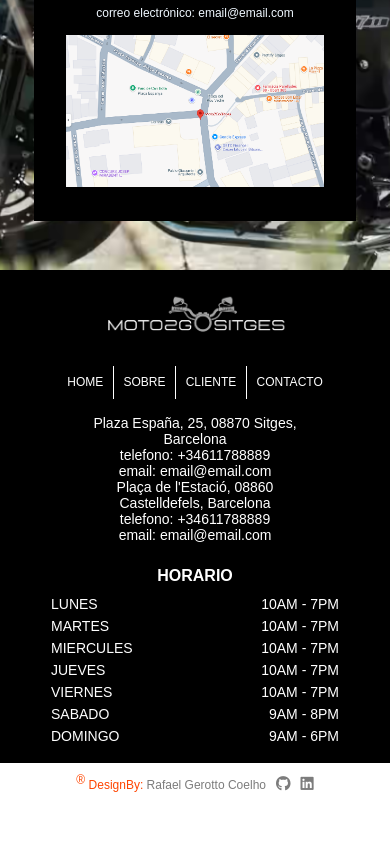
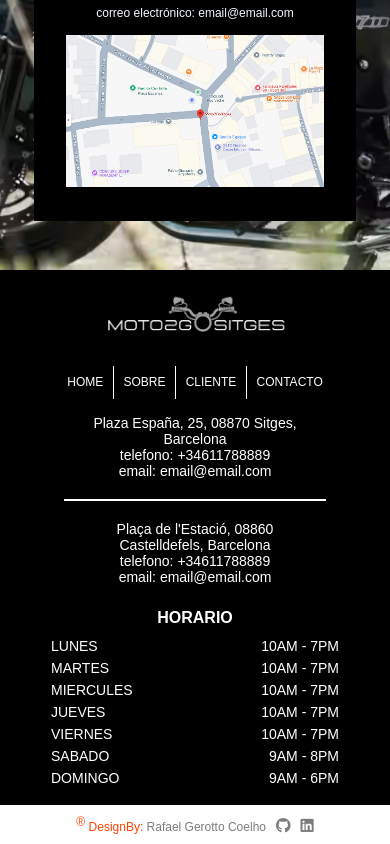
Before and after one commit to Rgerotto/Moto2Go, a React (Vite) app in the folder client/: page /contact in a window 390 px wide. Shown: the part 504-1348 px from the top of the page. Before the commit the page ends 1306 px from the top, so only its background shows below. Built offline with nearby package versions, Linux system fonts and the light colour scheme.

Commit message:
upload Footer mobile

```diff
--- a/client/src/components/Footer.css
+++ b/client/src/components/Footer.css
@@ -157,6 +157,11 @@ footer {
       justify-content: center;
       align-items: center;
   }
+  .donde:first-child{
+    padding-bottom: 20px;
+    margin-bottom: 20px;
+    border-bottom: 2px solid white;
+}
   .hora-trabajo{
       margin-top: 1rem;
   }
--- a/client/src/components/Footer.jsx
+++ b/client/src/components/Footer.jsx
@@ -35,6 +35,7 @@ function Footer() {
                             <p>telefono: +34611788889</p>
                             <p>email: email@email.com</p>
                         </div>
+
                         <div className="donde">
                             <p className='ubicacion'>Plaça de l'Estació, 08860 Castelldefels, Barcelona</p>
                             <p>telefono: +34611788889</p>
```
